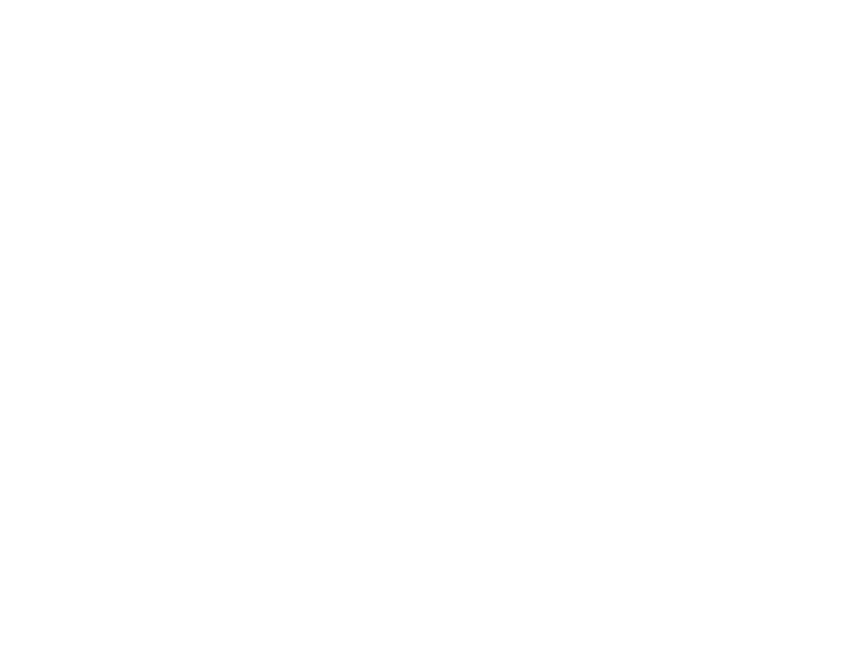
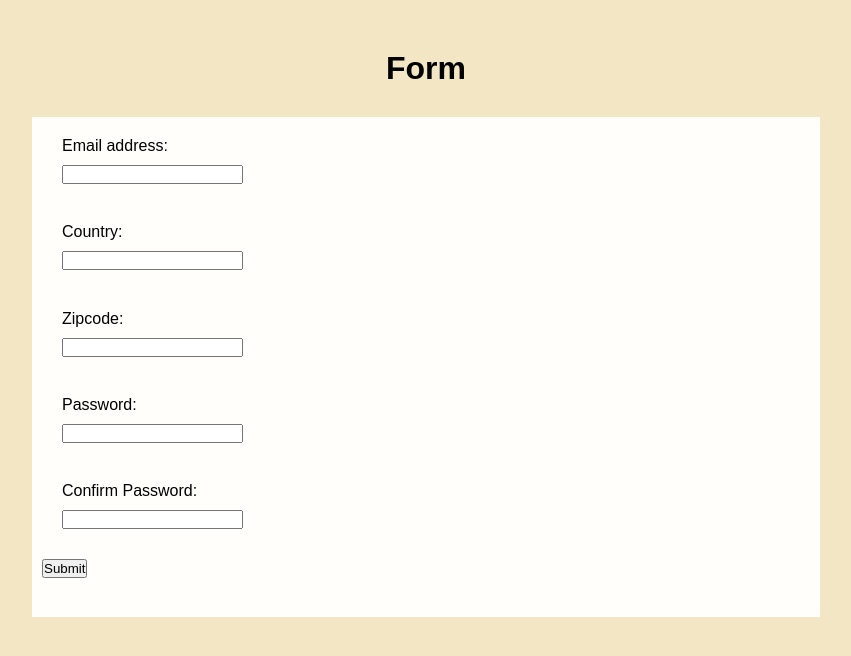
Before and after one commit to sheacronin/form, a plain HTML site: page index.html in a window 1280 px wide. Shown: the whole page, without its empty margins (214-1065 px from the left). Drawn offline with Linux system fonts and the light colour scheme.

Commit message:
Add initial form elements and styles

```diff
--- a/index.html
+++ b/index.html
@@ -1,15 +1,41 @@
 <!DOCTYPE html>
 <html lang="en">
     <head>
-    <meta charset="UTF-8">
-    <meta http-equiv="X-UA-Compatible" content="IE=edge">
-    <meta name="viewport" content="width=device-width, initial-scale=1.0">
-    <link rel="stylesheet" href="style.css">
+        <meta charset="UTF-8" />
+        <meta http-equiv="X-UA-Compatible" content="IE=edge" />
+        <meta name="viewport" content="width=device-width, initial-scale=1.0" />
+        <link rel="stylesheet" href="style.css" />
         <title>Form</title>
     </head>
     <body>
+        <h1>Form</h1>
         <form>
-
+            <p>
+                <label for="email">Email address:</label>
+                <input type="email" name="email" id="email" required />
+            </p>
+            <p>
+                <label for="country">Country:</label>
+                <input type="text" name="country" id="country" required />
+            </p>
+            <p>
+                <label for="zipcode">Zipcode:</label>
+                <input type="number" name="zipcode" id="zipcode" required />
+            </p>
+            <p>
+                <label for="password">Password:</label>
+                <input type="password" name="password" id="password" required />
+            </p>
+            <p>
+                <label for="password-confirm-confirm">Confirm Password:</label>
+                <input
+                    type="password"
+                    name="password-confirm"
+                    id="password-confirm"
+                    required
+                />
+            </p>
+            <p><button id="submit">Submit</button></p>
         </form>
         <script src="script.js"></script>
     </body>
--- a/style.css
+++ b/style.css
@@ -0,0 +1,31 @@
+* {
+    margin: 0;
+    padding: 0;
+}
+
+body {
+    background-color: #f3e6c4;
+    font-family: Arial, Helvetica, sans-serif;
+    margin: 50px auto;
+    text-align: center;
+}
+
+form {
+    background-color: #fffefa;
+    width: 60vw;
+    height: 60vh;
+    margin: 30px auto;
+    display: grid;
+    padding: 10px;
+}
+
+form p {
+    text-align: left;
+}
+
+label,
+input {
+    margin-left: 20px;
+    margin-top: 10px;
+    display: block;
+}
```
Lines whose indentation alone changed are shown as unchanged.
